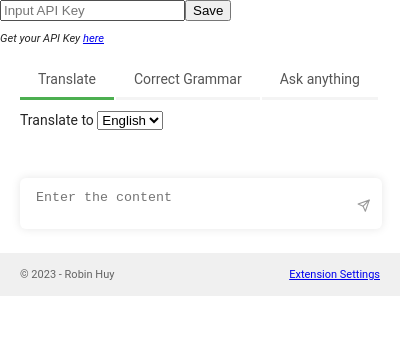
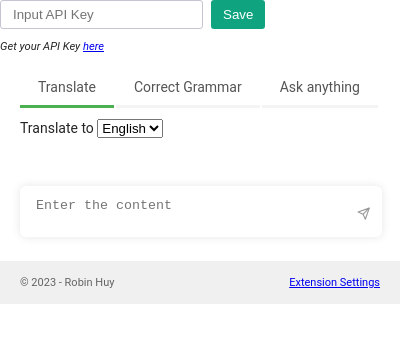
Before and after one commit to robinhuy/chatgpt-translate, a browser extension: page popup.html in a window 400 px wide. Drawn offline with Linux system fonts and the light colour scheme.

Commit message:
update style of input api key

```diff
--- a/css/popup.css
+++ b/css/popup.css
@@ -11,6 +11,43 @@ body {
 
 .d-flex {
   display: flex;
+}
+
+.text-input {
+  padding: 6px 12px;
+  color: #353740;
+  border: 1px solid #c5c5d2;
+  border-radius: 3px;
+  transition: border-color 0.15s ease-in-out, box-shadow 0.15s ease-in-out;
+}
+
+.text-input:focus {
+  border-color: #10a37f;
+  box-shadow: 0 0 0 0.2rem rgba(16, 163, 127, 0.3);
+  outline: 0;
+}
+
+.text-input:focus-visible {
+  box-shadow: 0px 0px 0px 1px #10a37f;
+}
+
+.btn-primary {
+  padding: 6px 12px;
+  background-color: #10a37f;
+  color: #fff;
+  border: none;
+  border-radius: 3px;
+  cursor: pointer;
+  transition: box-shadow 0.3s, background-color 0.3s, color 0.3s;
+  user-select: none;
+}
+
+.btn-primary:hover {
+  background-color: #1a7f64;
+}
+
+.text-input + .btn-primary {
+  margin-left: 8px;
 }
 
 .info {
--- a/popup.html
+++ b/popup.html
@@ -9,8 +9,8 @@
   <body>
     <div id="starter">
       <div class="d-flex">
-        <input id="chatgpt-api-key" type="text" placeholder="Input API Key" />
-        <button id="btn-save-api-key">Save</button>
+        <input id="chatgpt-api-key" class="text-input" type="text" placeholder="Input API Key" />
+        <button id="btn-save-api-key" class="btn-primary">Save</button>
       </div>
 
       <p class="info">
```
